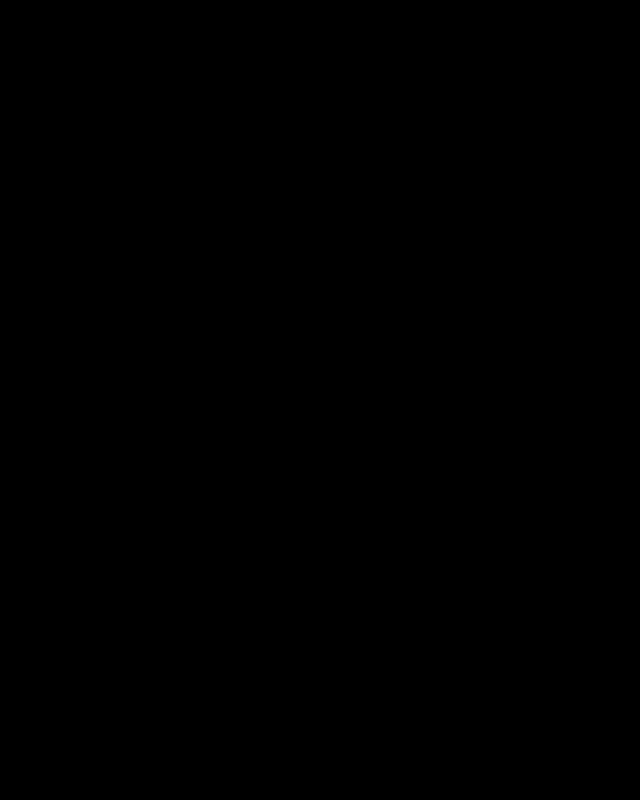
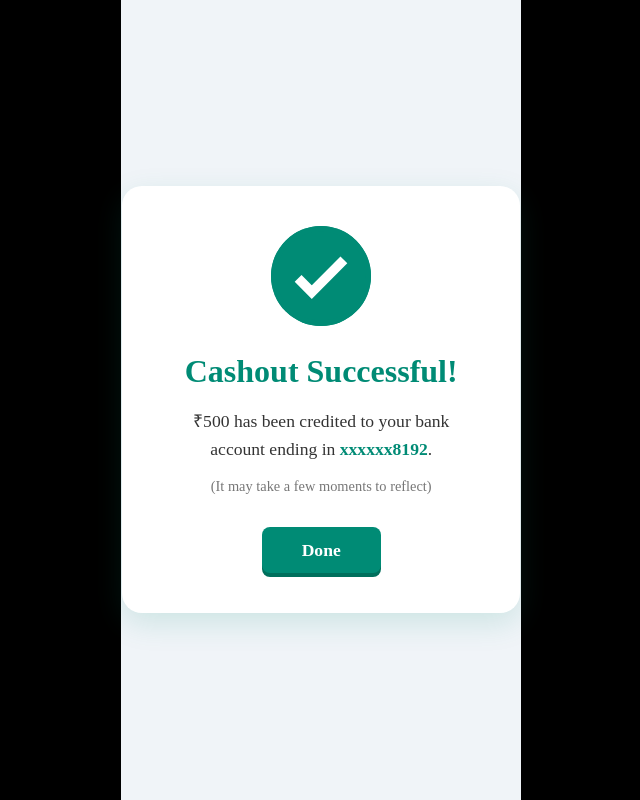
Before and after one commit to piyush672/baaziapp, a React (Vite) app: page /cashout-success in a window 1280 px wide. Before the commit this address had no page. Shown: the whole page, without its empty margins (319-959 px from the left). Built offline with nearby package versions, Linux system fonts and the light colour scheme.

Commit message:
cashout screen

```diff
--- a/src/App.tsx
+++ b/src/App.tsx
@@ -6,6 +6,7 @@
 import Layout from "./layout";
 import SlotsScreen from "./screens/SlotsScreen";
 import KisanQuizScreen from "./screens/KisanQuizScreen";
+import CashoutSuccessScreen from "./screens/CashoutSuccessScreen";
 
 function App() {
   return (
@@ -18,6 +19,7 @@
         </Route>
         <Route path="/games/slots" element={<SlotsScreen />} />
         <Route path="/games/kisan-quiz" element={<KisanQuizScreen />} />
+        <Route path="/cashout-success" element={<CashoutSuccessScreen />} />
       </Routes>
     </Router>
   );
--- a/src/screens/BalanceScreen.tsx
+++ b/src/screens/BalanceScreen.tsx
@@ -1,4 +1,5 @@
 import React from "react";
+import { useNavigate } from "react-router-dom";
 import {
   Typography,
   Box,
@@ -9,10 +10,9 @@
 } from "@mui/material";
 import ShoppingCartIcon from "@mui/icons-material/ShoppingCart";
 import MonetizationOnIcon from "@mui/icons-material/MonetizationOn";
-import BuildIcon from "@mui/icons-material/Build";// ✅ Added icoin
+import BuildIcon from "@mui/icons-material/Build"; // ✅ Added icoin
 import SmsIcon from "@mui/icons-material/Sms";
 import Header from "../components/header";
-
 
 const benefits = [
   {
@@ -42,12 +42,20 @@
 ];
 
 const BalanceScreen = () => {
+  const navigate = useNavigate();
+
+  const handleCashout = () => {
+    // TODO: Implement actual cashout API call here
+    // On successful response from API:
+    navigate("/cashout-success");
+  };
+
   return (
     <Box sx={{ bgcolor: "white", minHeight: "100vh" }}>
-      <Box sx={{ position: 'sticky', top: 0, zIndex: 2 }} >
+      <Box sx={{ position: "sticky", top: 0, zIndex: 2 }}>
         <Header showBack={true} />
-      </Box> {/* Make Header sticky */}
-
+      </Box>{" "}
+      {/* Make Header sticky */}
       {/* ✅ Balance Card with Gold Icon */}
       <Box
         sx={{
@@ -61,7 +69,11 @@
       >
         <Typography variant="body2">Available Coins</Typography>
         <Box sx={{ display: "flex", alignItems: "center", mt: 1 }}>
-          <img src={"/gold-coin-rupee-icon.svg"} alt="Trophy" style={{ width: "2rem", marginRight: "0.5rem" }} />
+          <img
+            src={"/gold-coin-rupee-icon.svg"}
+            alt="Trophy"
+            style={{ width: "2rem", marginRight: "0.5rem" }}
+          />
           <Typography variant="h4" fontWeight="bold">
             10,000
           </Typography>
@@ -76,11 +88,11 @@
             textTransform: "none",
             borderRadius: 2,
           }}
+          onClick={handleCashout}
         >
           Cashout
         </Button>
       </Box>
-
       {/* Benefits Section */}
       <Box px={2}>
         <Typography variant="subtitle1" fontWeight="bold" gutterBottom>
--- /dev/null
+++ b/src/screens/CashoutSuccessScreen.css
@@ -0,0 +1,175 @@
+/* src/screens/CashoutSuccessScreen.css */
+.cashout-success-screen {
+  display: flex;
+  flex-direction: column;
+  align-items: center;
+  justify-content: center;
+  min-height: 100vh;
+  background-color: #f0f4f8; /* Disabled background */
+  padding: 2rem;
+  box-sizing: border-box;
+}
+
+.success-container {
+  background-color: #ffffff;
+  border-radius: 20px;
+  padding: 2.5rem 3rem;
+  box-shadow: 0 10px 30px rgba(0, 139, 117, 0.15); /* Shadow with primary tint */
+  text-align: center;
+  max-width: 500px;
+  width: 90%;
+  animation: popIn 0.5s cubic-bezier(0.68, -0.55, 0.27, 1.55) forwards;
+  opacity: 0;
+  transform: scale(0.9);
+}
+
+@keyframes popIn {
+  0% {
+    opacity: 0;
+    transform: scale(0.9);
+  }
+  100% {
+    opacity: 1;
+    transform: scale(1);
+  }
+}
+
+.checkmark-wrapper {
+  margin-bottom: 1.5rem;
+}
+
+/* Animated Checkmark SVG Styles */
+.checkmark {
+  width: 100px;
+  height: 100px;
+  border-radius: 50%;
+  display: block;
+  stroke-width: 4; /* Thicker stroke */
+  stroke: #ffffff; /* Checkmark color */
+  stroke-miterlimit: 10;
+  margin: 0 auto;
+  box-shadow: inset 0px 0px 0px #008b75; /* Initial state for circle fill */
+  animation: fill 0.4s ease-in-out 0.4s forwards,
+    scale 0.3s ease-in-out 0.9s both;
+}
+
+.checkmark-circle {
+  stroke-dasharray: 166;
+  stroke-dashoffset: 166;
+  stroke-width: 4; /* Match checkmark thickness */
+  stroke-miterlimit: 10;
+  stroke: #008b75; /* Primary color for circle */
+  fill: none;
+  animation: stroke 0.6s cubic-bezier(0.65, 0, 0.45, 1) forwards;
+}
+
+.checkmark-check {
+  transform-origin: 50% 50%;
+  stroke-dasharray: 48;
+  stroke-dashoffset: 48;
+  stroke-width: 5; /* Slightly thicker check */
+  animation: stroke 0.3s cubic-bezier(0.65, 0, 0.45, 1) 0.8s forwards;
+}
+
+@keyframes stroke {
+  100% {
+    stroke-dashoffset: 0;
+  }
+}
+
+@keyframes scale {
+  0%,
+  100% {
+    transform: none;
+  }
+  50% {
+    transform: scale3d(1.1, 1.1, 1);
+  }
+}
+
+@keyframes fill {
+  100% {
+    box-shadow: inset 0px 0px 0px 50px #008b75; /* Fill with primary color */
+  }
+}
+/* End Animated Checkmark */
+
+.success-title {
+  color: #008b75; /* Primary color */
+  font-size: 2rem;
+  font-weight: bold;
+  margin-bottom: 0.8rem;
+}
+
+.success-message {
+  font-size: 1.1rem;
+  color: #333;
+  line-height: 1.6;
+  margin-bottom: 0.5rem;
+}
+
+.success-message strong {
+  color: #008b75; /* Highlight account number */
+  font-weight: 600;
+}
+
+.success-note {
+  font-size: 0.9rem;
+  color: #777;
+  margin-bottom: 2rem;
+}
+
+.done-button {
+  display: inline-block; /* Adjust display for centering */
+  background-color: #008b75;
+  color: white !important; /* Override link default */
+  border: none;
+  padding: 0.8rem 2.5rem;
+  border-radius: 8px;
+  cursor: pointer;
+  font-size: 1.1rem;
+  font-weight: bold;
+  transition: all 0.2s ease-in-out;
+  text-decoration: none; /* Remove underline */
+  box-shadow: 0 4px 0 #006f5c; /* 3D effect */
+}
+
+.done-button:hover {
+  background-color: #006f5c;
+  box-shadow: 0 3px 0 #005a4a;
+  transform: translateY(1px);
+  text-decoration: none;
+  color: white !important;
+}
+
+.done-button:active {
+  background-color: #005a4a;
+  box-shadow: 0 2px 0 #004a3d;
+  transform: translateY(2px);
+}
+
+/* Responsive */
+@media (max-width: 600px) {
+  .success-container {
+    padding: 2rem 1.5rem;
+  }
+  .checkmark {
+    width: 80px;
+    height: 80px;
+  }
+  @keyframes fill {
+    100% {
+      box-shadow: inset 0px 0px 0px 40px #008b75; /* Adjust fill for smaller size */
+    }
+  }
+  .success-title {
+    font-size: 1.7rem;
+  }
+  .success-message {
+    font-size: 1rem;
+  }
+  .done-button {
+    padding: 0.7rem 2rem;
+    font-size: 1rem;
+  }
+}
--- /dev/null
+++ b/src/screens/CashoutSuccessScreen.tsx
@@ -0,0 +1,47 @@
+import React from "react";
+import { Link } from "react-router-dom";
+import "./CashoutSuccessScreen.css";
+
+const CashoutSuccessScreen: React.FC = () => {
+  // Placeholder data - in a real app, this might come from state or route params
+  const amount = "500"; // Example amount
+  const maskedAccount = "xxxxxx8192";
+
+  return (
+    <div className="cashout-success-screen">
+      <div className="success-container">
+        <div className="checkmark-wrapper">
+          <svg
+            className="checkmark"
+            xmlns="http://www.w3.org/2000/svg"
+            viewBox="0 0 52 52"
+          >
+            <circle
+              className="checkmark-circle"
+              cx="26"
+              cy="26"
+              r="25"
+              fill="none"
+            />
+            <path
+              className="checkmark-check"
+              fill="none"
+              d="M14.1 27.2l7.1 7.2 16.7-16.8"
+            />
+          </svg>
+        </div>
+        <h2 className="success-title">Cashout Successful!</h2>
+        <p className="success-message">
+          ₹{amount} has been credited to your bank account ending in{" "}
+          <strong>{maskedAccount}</strong>.
+        </p>
+        <p className="success-note">(It may take a few moments to reflect)</p>
+        <Link to="/balance" className="done-button">
+          Done
+        </Link>
+      </div>
+    </div>
+  );
+};
+
+export default CashoutSuccessScreen;
```
